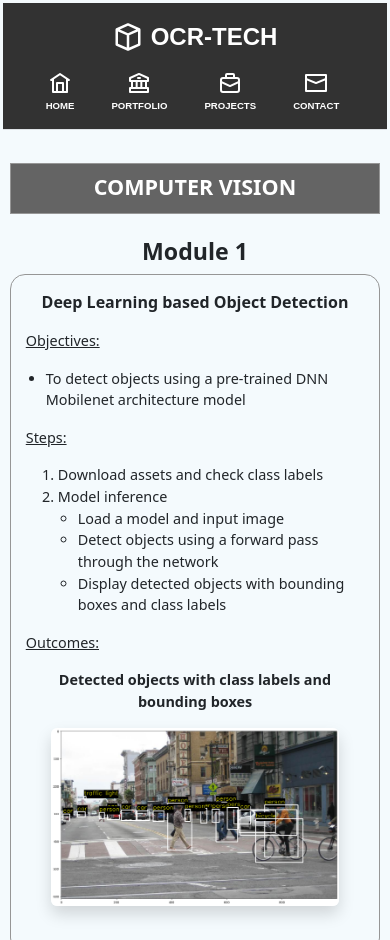
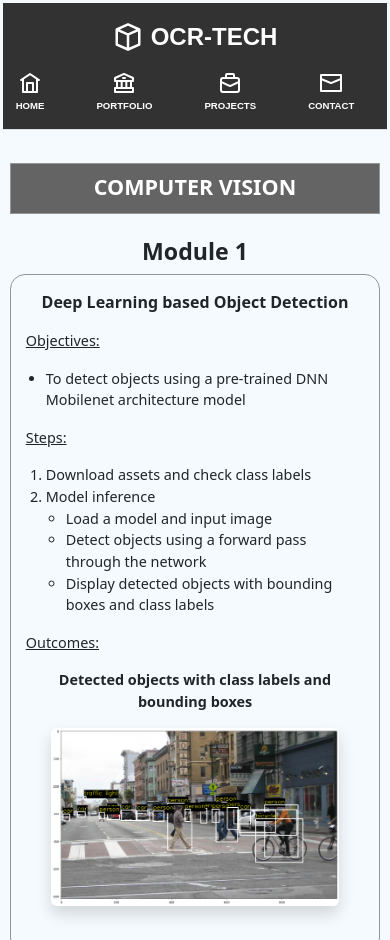
Before and after one commit to OCR-tech/OCR-tech.github.io, a plain HTML site: page docs/pages/project_cv_list.html in a window 390 px wide. Shown: the top 940 px of the page. Drawn offline with nearby package versions, Linux system fonts and the light colour scheme.

Commit message:
Update: docs/css/styles.css

```diff
--- a/docs/css/styles.css
+++ b/docs/css/styles.css
@@ -508,9 +508,10 @@ main {
     .skills-list .skill { font-size: 0.8rem; }
     .project-desc { font-size: 0.9rem; }
     .container-project { width: 95%; padding: 25px; margin-top: 10px; font-size: 1rem;}
-    .container-project .p-project {font-size: 1rem;}
+    .container-project .p-project {font-size: 1.1rem;}
     .container-project ul {padding: 0px 0px 0px 20px;}
-    li {padding: 0px 10px 0px 0px;}
+    .container-project ol {padding: 0px 0px 0px 20px;}
+    li {padding: 0px 20px 0px 0px;}
 
 }
 @media (max-width: 540px) {
@@ -525,8 +526,9 @@ main {
     .project-desc { font-size: 0.9rem; }
     .container-project { width: 95%; padding: 15px; margin-top: 5px; font-size: 0.9rem;}
     .container-project .p-project {font-size: 1rem;}
+    .container-project ol {padding: 0px 0px 0px 20px;}
     .container-project ul {padding: 0px 0px 0px 20px;}
-    li {padding: 0px 5px 0px 0px;}
+    li {padding: 0px 20px 0px 0px;}
 }
 
 /* Animations */
```
